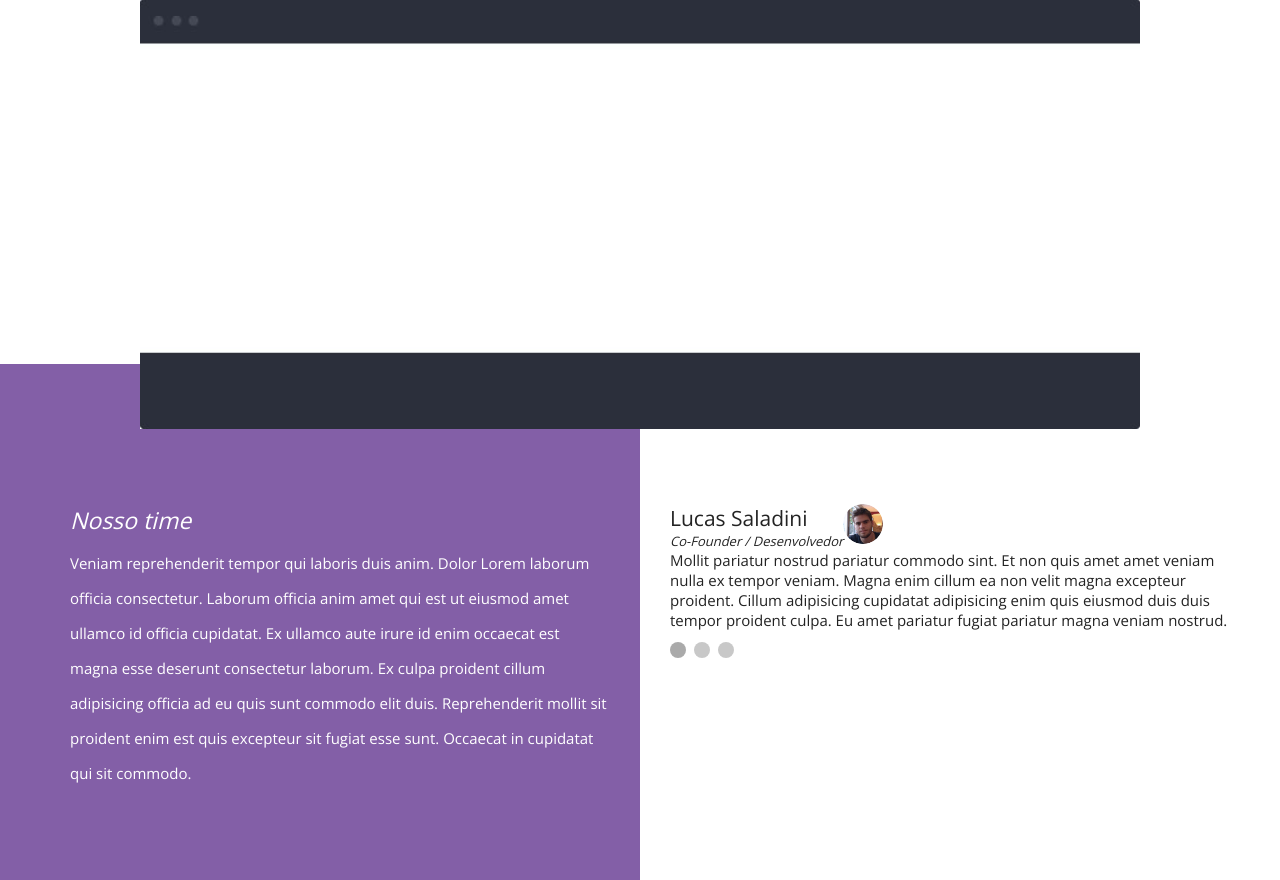
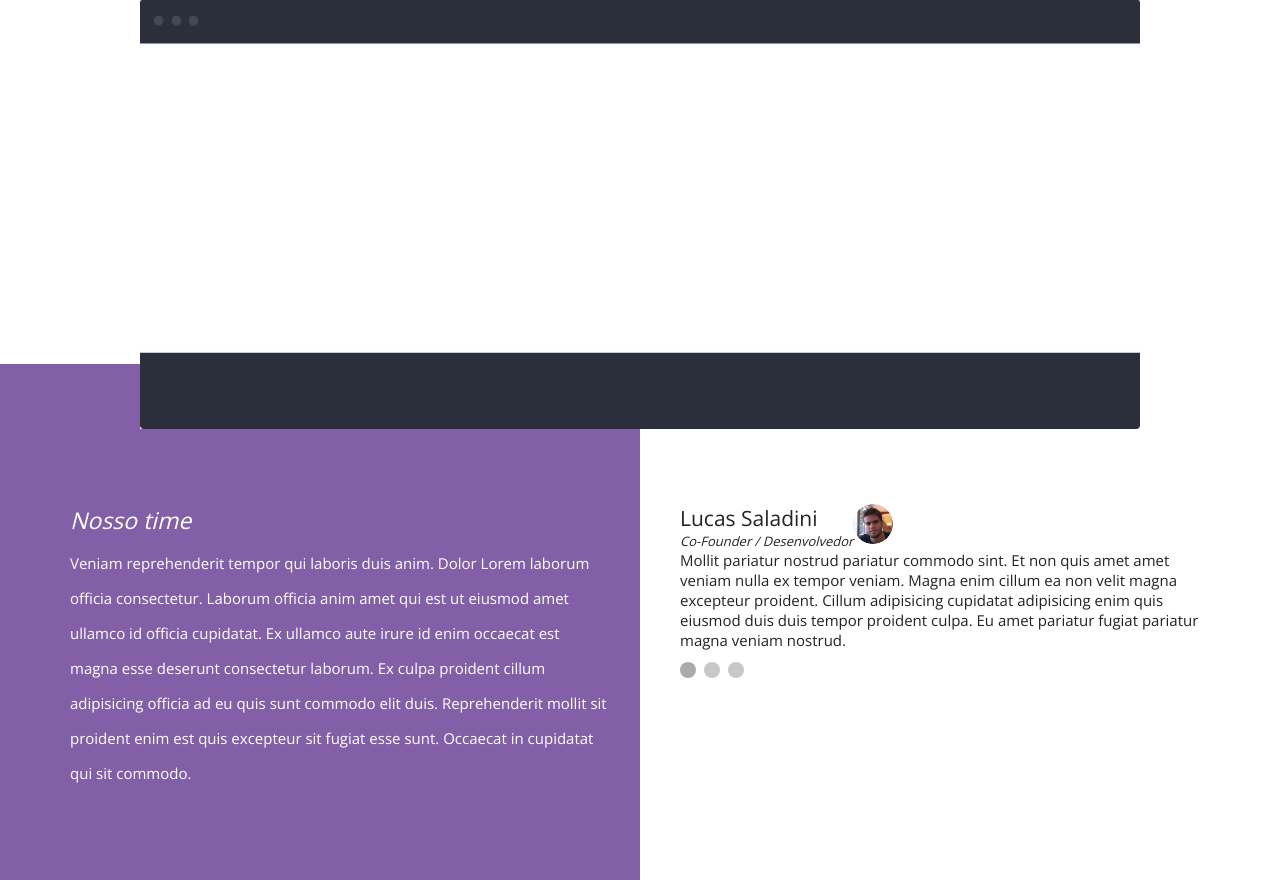
Before and after one commit to LucasSaladini/webmaster-frontend-completo, a PHP site: page / in a window 1280 px wide. Shown: the part 1504-2384 px from the top of the page. Run offline with PHP 8.4, Linux system fonts and the light colour scheme; some libraries are stand-ins or nearby versions.

Commit message:
Added slider to website

```diff
--- a/Project_03/css/style.css
+++ b/Project_03/css/style.css
@@ -254,10 +254,20 @@ section.section__1 .container {
     background: white;
 }
 
+.scroll__team {
+    max-width: 600px;
+    padding-left: 20px;
+    overflow: hidden;
+}
+
+.scroll__wrapper {
+    width: 100%;
+}
+
 .about__author {
     float: left;
-    max-width: 600px;
-    padding-left: 30px;
+    width: 100%;
+    padding: 0 20px;
 }
 
 .title__author {
@@ -303,7 +313,7 @@ section.section__1 .container {
     float: left;
     width: 100%;
     margin-top: 12px;
-    padding-left: 30px;
+    padding-left: 40px;
 }
 
 .slider__bullets span {
--- a/Project_03/index.html
+++ b/Project_03/index.html
@@ -111,6 +111,8 @@
       </div>
       <!-- End of part__1 -->
       <div class="part__2">
+        <div class="scroll__team">
+          <div class="scroll__wrapper">
             <div class="about__author">
               <div class="title__author">
                 <div class="wrapper__title_author">
@@ -123,21 +125,68 @@
               <!-- End of title__author -->
               <div class="text__author">
                 <p>
-              Mollit pariatur nostrud pariatur commodo sint. Et non quis amet
-              amet veniam nulla ex tempor veniam. Magna enim cillum ea non velit
-              magna excepteur proident. Cillum adipisicing cupidatat adipisicing
-              enim quis eiusmod duis duis tempor proident culpa. Eu amet
-              pariatur fugiat pariatur magna veniam nostrud.
+                  Mollit pariatur nostrud pariatur commodo sint. Et non quis
+                  amet amet veniam nulla ex tempor veniam. Magna enim cillum ea
+                  non velit magna excepteur proident. Cillum adipisicing
+                  cupidatat adipisicing enim quis eiusmod duis duis tempor
+                  proident culpa. Eu amet pariatur fugiat pariatur magna veniam
+                  nostrud.
                 </p>
               </div>
               <!-- End of text__author -->
             </div>
             <!-- End of about__author -->
-        <div class="slider__bullets">
-          <span style="background: rgb(170, 170, 170)"></span>
-          <span></span>
-          <span></span>
+            <div class="about__author">
+              <div class="title__author">
+                <div class="wrapper__title_author">
+                  <h2>Lucas Saladini</h2>
+                  <p>Co-Founder / Desenvolvedor</p>
                 </div>
+                <!-- End of wrapper__title__author -->
+                <div class="img__author"></div>
+              </div>
+              <!-- End of title__author -->
+              <div class="text__author">
+                <p>
+                  Mollit pariatur nostrud pariatur commodo sint. Et non quis
+                  amet amet veniam nulla ex tempor veniam. Magna enim cillum ea
+                  non velit magna excepteur proident. Cillum adipisicing
+                  cupidatat adipisicing enim quis eiusmod duis duis tempor
+                  proident culpa. Eu amet pariatur fugiat pariatur magna veniam
+                  nostrud.
+                </p>
+              </div>
+              <!-- End of text__author -->
+            </div>
+            <!-- End of about__author -->
+            <div class="about__author">
+              <div class="title__author">
+                <div class="wrapper__title_author">
+                  <h2>Lucas Saladini</h2>
+                  <p>Co-Founder / Desenvolvedor</p>
+                </div>
+                <!-- End of wrapper__title__author -->
+                <div class="img__author"></div>
+              </div>
+              <!-- End of title__author -->
+              <div class="text__author">
+                <p>
+                  Mollit pariatur nostrud pariatur commodo sint. Et non quis
+                  amet amet veniam nulla ex tempor veniam. Magna enim cillum ea
+                  non velit magna excepteur proident. Cillum adipisicing
+                  cupidatat adipisicing enim quis eiusmod duis duis tempor
+                  proident culpa. Eu amet pariatur fugiat pariatur magna veniam
+                  nostrud.
+                </p>
+              </div>
+              <!-- End of text__author -->
+            </div>
+            <!-- End of about__author -->
+          </div>
+          <!-- End of scroll__wrapper -->
+        </div>
+        <!-- End of scroll__team -->
+        <div class="slider__bullets"></div>
         <!-- End of slider__bulets -->
       </div>
       <!-- End of part__2 -->
@@ -197,5 +246,6 @@
     <script src="js/script.js"></script>
     <script src="/js/menu_responsive.js"></script>
     <script src="/js/menu_scroll.js"></script>
+    <script src="/js/slider.js"></script>
   </body>
 </html>
--- /dev/null
+++ b/Project_03/js/slider.js
@@ -0,0 +1,51 @@
+$(function() {
+    var delay = 3000
+    var currentIndex = 0
+    var qty = $('.about__author').length
+
+    initSlider()
+    autoPlay()
+
+    function initSlider() {
+        var sizeContainer = 100 * qty
+        var sizeBoxSingle = 100 / qty
+
+        $('.about__author').css('width', sizeBoxSingle+'%')
+        $('.scroll__wrapper').css('width', sizeContainer+'%')
+
+        for (var i = 0; i < qty;  i++) {
+            if(i == 0 ) {
+                $('.slider__bullets').append('<span style="background: rgb(170, 170, 170);"></span>')
+            } else {
+                $('.slider__bullets').append('<span></span>')
+            }
+        }
+    }
+
+    function autoPlay() {
+        setInterval(function() {
+            currentIndex++
+
+            if (currentIndex == qty) {
+                currentIndex = 0
+            }
+            goToSlider(currentIndex)
+        }, delay)
+    }
+
+    function goToSlider(currentIndex) {
+        var offsetX = $('.about__author').eq(currentIndex).offset().left - $('.scroll__wrapper').offset().left
+
+        $('.slider__bullets span').css('background', 'rgb(200, 200, 200)')
+        $('.slider__bullets span').eq(currentIndex).css('background', 'rgb(170, 170, 170)')
+        $('.scroll__team').stop().animate({
+            'scrollLeft': offsetX+'px'
+        })
+    }
+
+    $(window).resize(function() {
+        $('.scroll__team').stop().animate({
+            'scrollLeft': 0
+        })
+    })
+})
```
Lines whose indentation alone changed are shown as unchanged.
